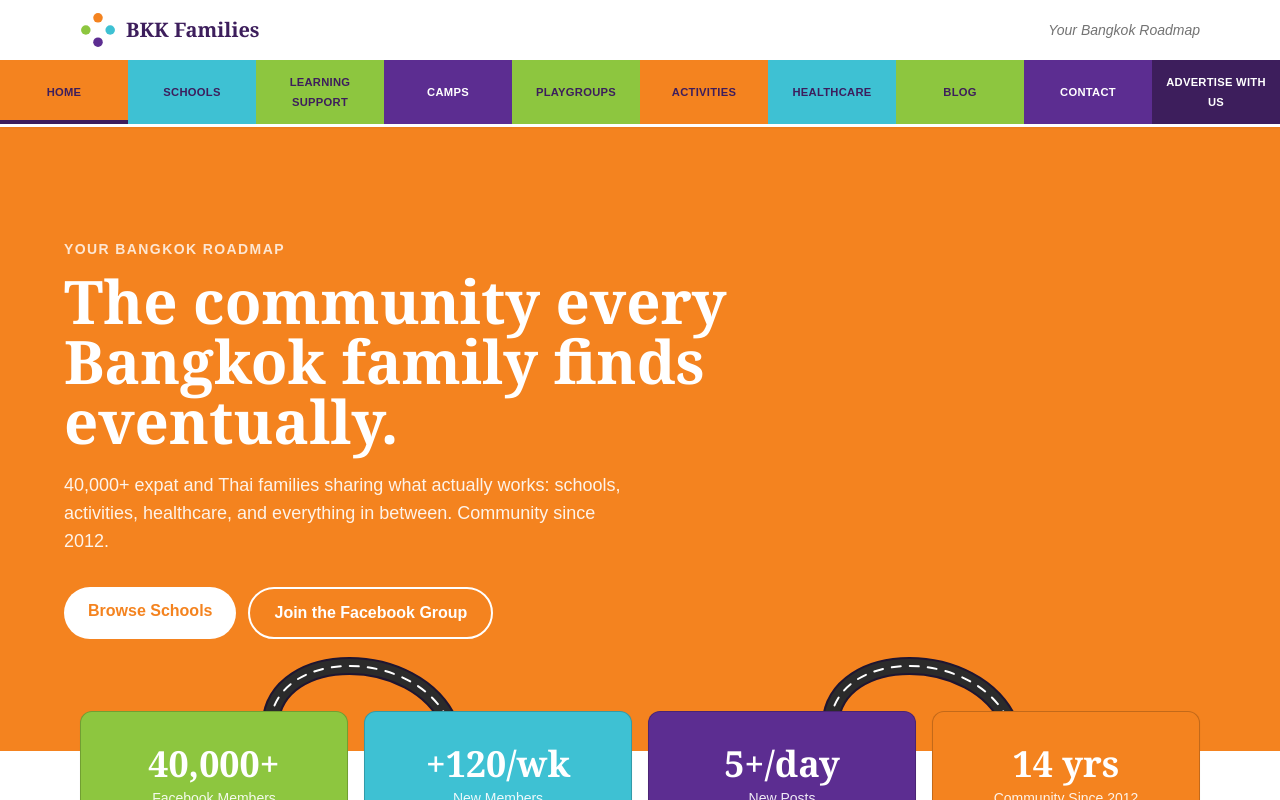
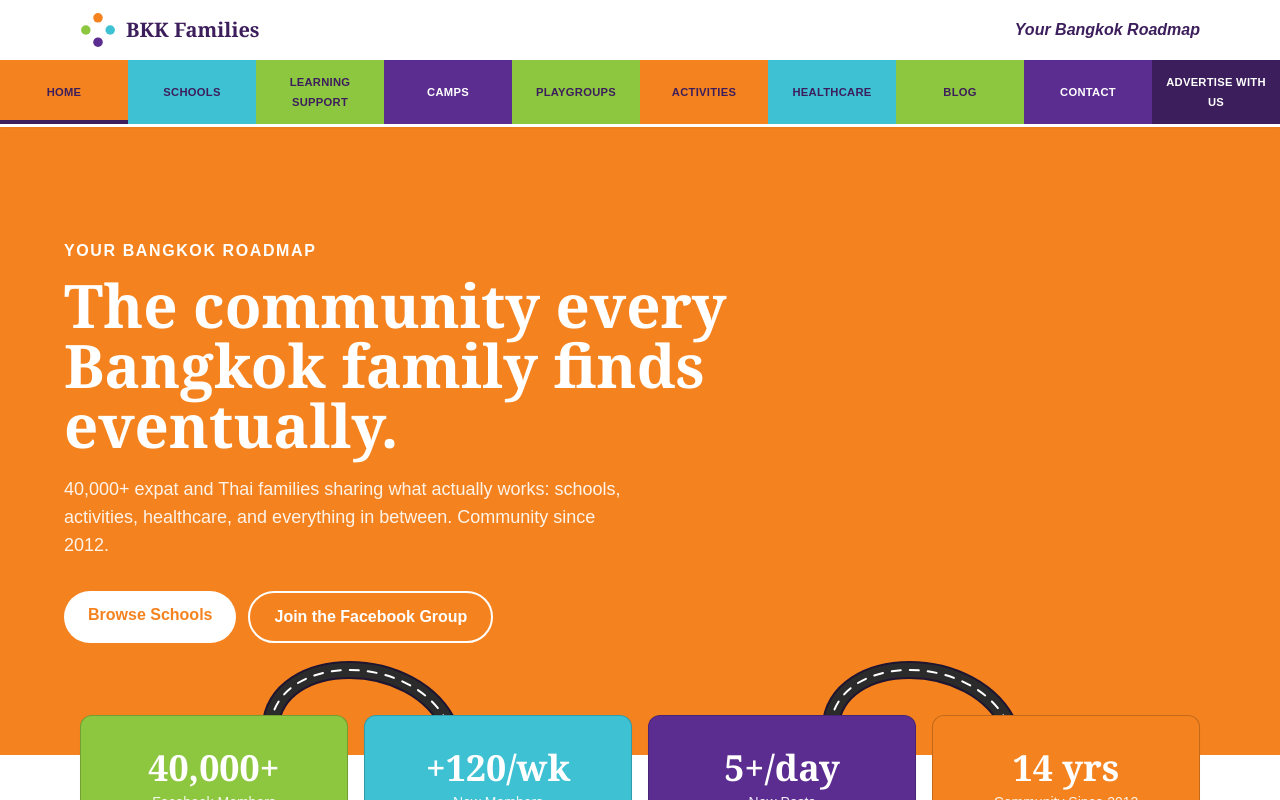
Before and after one commit to robkawada-ux/bkkfamilies, a Next.js app: page / in a window 1280 px wide. Shown: the top 800 px of the page. Built offline with nearby package versions, Linux system fonts and the light colour scheme.

Commit message:
Make the Your Bangkok Roadmap tagline bolder

```diff
--- a/src/app/page.tsx
+++ b/src/app/page.tsx
@@ -32,7 +32,7 @@ export default function HomePage() {
       {/* HERO */}
       <section className="bg-orange px-4 py-20 text-white md:py-28">
         <div className="mx-auto max-w-6xl">
-          <p className="mb-3 text-sm font-bold uppercase tracking-widest text-white/80">
+          <p className="mb-3 text-base font-extrabold uppercase tracking-widest text-white">
             Your Bangkok Roadmap
           </p>
           <h1 className="max-w-2xl font-heading text-4xl font-bold leading-tight md:text-6xl">
--- a/src/components/ui/Footer.tsx
+++ b/src/components/ui/Footer.tsx
@@ -12,7 +12,7 @@ export default function Footer() {
               <span className="font-heading text-lg font-bold">BKK Families</span>
             </div>
             <p className="mt-3 max-w-xs text-sm text-white/70">
-              Your Bangkok Roadmap. A community of 40,000+ expat and Thai
+              <span className="font-bold text-white">Your Bangkok Roadmap.</span> A community of 40,000+ expat and Thai
               families sharing resources on schools, activities, and
               healthcare in Bangkok since 2012.
             </p>
--- a/src/components/ui/Nav.tsx
+++ b/src/components/ui/Nav.tsx
@@ -59,7 +59,7 @@ export default function Nav() {
             BKK Families
           </span>
         </Link>
-        <p className="hidden text-sm italic text-neutral-500 lg:block">
+        <p className="hidden text-base font-bold italic text-purple-dark lg:block">
           Your Bangkok Roadmap
         </p>
         <button
```
